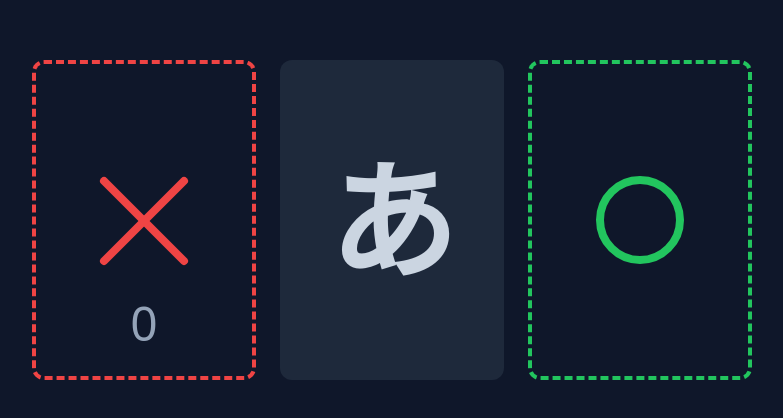
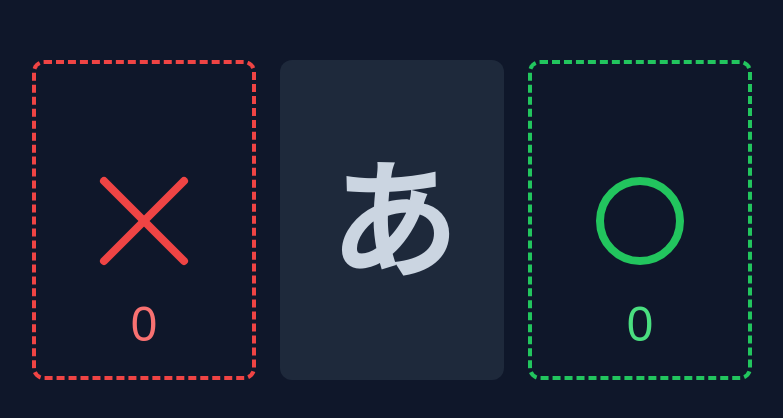
Before and after one commit to oncet/hiragana-flashcards, a React app: page / in a window 1280 px wide. Shown: the part 180-598 px from the top of the page, without its empty margins (248-1031 px from the left). Built offline with nearby package versions, Linux system fonts and the light colour scheme; the HTML template or start-up script is replaced by a standard one.

Commit message:
pass cards

```diff
--- a/src/components/Flashcard.tsx
+++ b/src/components/Flashcard.tsx
@@ -1,4 +1,4 @@
-import { useState } from "react";
+import { useEffect, useState } from "react";
 import { Card } from "./Card";
 
 type FlashcardProps = {
@@ -12,6 +12,14 @@ type FlashcardProps = {
 const Flashcard = ({ currentSyllable, isRejected }: FlashcardProps) => {
   const [isRomaji, setIsRomaji] = useState(false);
   const [isRotated, setIsRotated] = useState(false);
+  const [selected, setSelected] =
+    useState<FlashcardProps["currentSyllable"]>(currentSyllable);
+
+  useEffect(() => {
+    if (isRomaji) {
+      setIsRotated(true);
+    }
+  }, [currentSyllable]);
 
   return (
     <Card
@@ -31,10 +39,11 @@ const Flashcard = ({ currentSyllable, isRejected }: FlashcardProps) => {
         if (isRotated) {
           setIsRomaji(!isRomaji);
           setIsRotated(false);
+          setSelected(currentSyllable);
         }
       }}
     >
-      {isRomaji ? currentSyllable.romaji : currentSyllable.kana}
+      {isRomaji ? selected.romaji : selected.kana}
     </Card>
   );
 };
--- a/src/components/Main.tsx
+++ b/src/components/Main.tsx
@@ -17,6 +17,7 @@ const Main = () => {
         className="hidden md:flex"
         onClick={() => {
           setRejectedSyllables([...rejectedSyllables, currentPosition]);
+          setCurrentPosition(currentPosition + 1);
         }}
         rejectedSyllables={rejectedSyllables}
       />
@@ -28,7 +29,9 @@ const Main = () => {
         className="hidden md:flex"
         onClick={() => {
           setApprovedSyllables([...approvedSyllables, currentPosition]);
+          setCurrentPosition(currentPosition + 1);
         }}
+        acceptedSyllables={approvedSyllables}
       />
     </div>
   );
--- a/src/components/RightDropzone.tsx
+++ b/src/components/RightDropzone.tsx
@@ -1,20 +1,43 @@
+import { useEffect, useState } from "react";
 import { twMerge } from "tailwind-merge";
 import { Card } from "./Card";
 
 type RightDropzoneProps = {
   className?: string;
   onClick: () => void;
+  acceptedSyllables: number[];
 };
 
-const RightDropzone = ({ className, onClick }: RightDropzoneProps) => {
+const RightDropzone = ({
+  className,
+  onClick,
+  acceptedSyllables,
+}: RightDropzoneProps) => {
+  const [isLarge, setIsLarge] = useState(false);
+
+  useEffect(() => {
+    if (acceptedSyllables.length < 1) {
+      return;
+    }
+
+    setIsLarge(true);
+
+    const timeout = setTimeout(() => {
+      setIsLarge(false);
+    }, 100);
+
+    return () => clearTimeout(timeout);
+  }, [acceptedSyllables]);
+
   return (
     <Card
       className={twMerge(
-        "border-4 border-dashed dark:border-green-500 dark:bg-slate-900 dark:text-slate-400",
+        "flex flex-col border-4 border-dashed dark:border-green-500 dark:bg-slate-900 dark:text-slate-400",
         className,
       )}
       onClick={onClick}
     >
+      <div className="flex basis-[66%] items-end">
         <svg
           viewBox="0 0 100 100"
           xmlns="http://www.w3.org/2000/svg"
@@ -29,6 +52,14 @@ const RightDropzone = ({ className, onClick }: RightDropzoneProps) => {
             strokeWidth="8"
           />
         </svg>
+      </div>
+      <div
+        className={`flex basis-[33%] items-center text-5xl font-thin transition dark:text-green-400 ${
+          isLarge ? "scale-125" : "scale-100"
+        }`}
+      >
+        {acceptedSyllables.length}
+      </div>
     </Card>
   );
 };
--- a/src/components/WrongDropzone.tsx
+++ b/src/components/WrongDropzone.tsx
@@ -1,3 +1,4 @@
+import { useEffect, useState } from "react";
 import { twMerge } from "tailwind-merge";
 import { Card } from "./Card";
 
@@ -12,6 +13,22 @@ const WrongDropzone = ({
   onClick,
   rejectedSyllables,
 }: WrongDropzoneProps) => {
+  const [isLarge, setIsLarge] = useState(false);
+
+  useEffect(() => {
+    if (rejectedSyllables.length < 1) {
+      return;
+    }
+
+    setIsLarge(true);
+
+    const timeout = setTimeout(() => {
+      setIsLarge(false);
+    }, 100);
+
+    return () => clearTimeout(timeout);
+  }, [rejectedSyllables]);
+
   return (
     <Card
       className={twMerge(
@@ -46,7 +63,11 @@ const WrongDropzone = ({
           />
         </svg>
       </div>
-      <div className="flex basis-[33%] items-center text-5xl font-thin dark:text-slate-400">
+      <div
+        className={`flex basis-[33%] items-center text-5xl font-thin transition [font-variant-numeric:tabular-nums] dark:text-red-400 ${
+          isLarge ? "scale-125" : "scale-100"
+        }`}
+      >
         {rejectedSyllables.length}
       </div>
     </Card>
```
Lines whose indentation alone changed are shown as unchanged.
